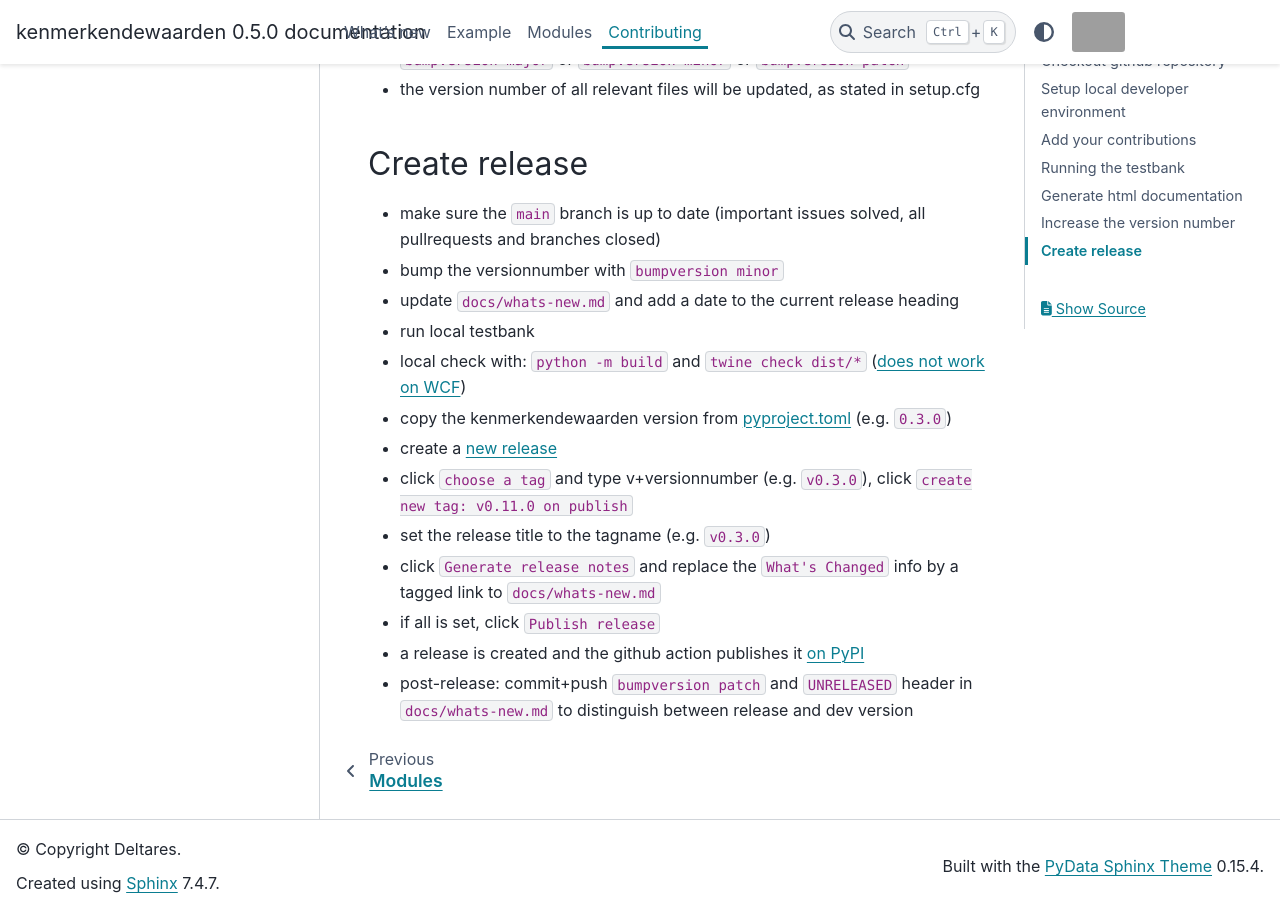
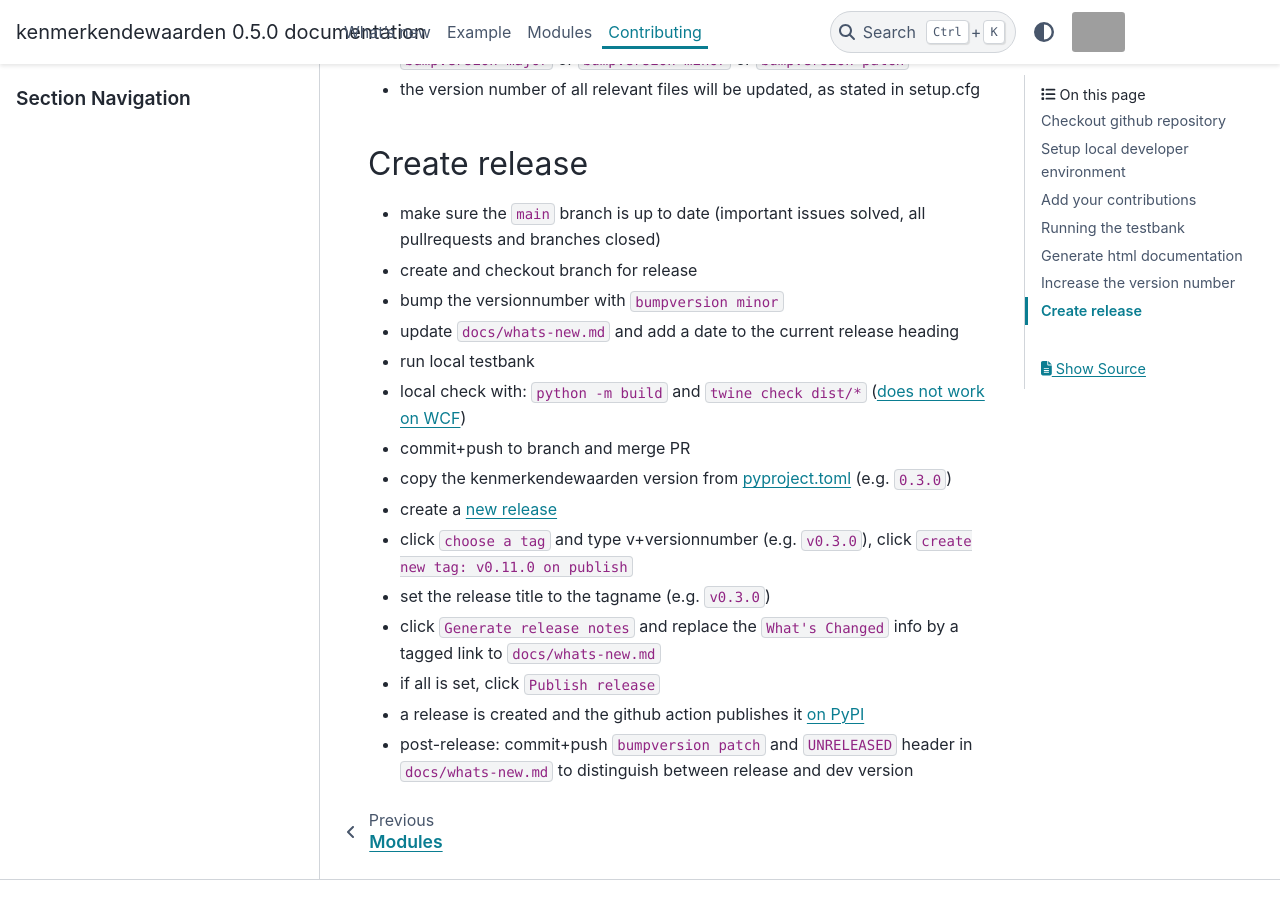
Before and after one commit to Deltares-research/kenmerkendewaarden, a Sphinx documentation site: the page built from docs/CONTRIBUTING.md, in a window 1280 px wide and 900 px high, scrolled down 2720 px. Built offline with Sphinx 7.4.7 and the PyData theme 0.15.4, drawn with Linux system fonts in a browser that asks for light colours; grey boxes are pictures that could not be loaded.

Commit message:
updated contributing

```diff
--- a/docs/CONTRIBUTING.md
+++ b/docs/CONTRIBUTING.md
@@ -62,10 +62,12 @@
 ## Create release
 
 - make sure the ``main`` branch is up to date (important issues solved, all pullrequests and branches closed)
+- create and checkout branch for release
 - bump the versionnumber with ``bumpversion minor``
 - update ``docs/whats-new.md`` and add a date to the current release heading
 - run local testbank
 - local check with: ``python -m build`` and ``twine check dist/*`` ([does not work on WCF](https://github.com/pypa/setuptools/issues/4133))
+- commit+push to branch and merge PR
 - copy the kenmerkendewaarden version from [pyproject.toml](https://github.com/Deltares-research/kenmerkendewaarden/blob/main/pyproject.toml) (e.g. ``0.3.0``)
 - create a [new release](https://github.com/Deltares-research/kenmerkendewaarden/releases/new)
 - click ``choose a tag`` and type v+versionnumber (e.g. ``v0.3.0``), click ``create new tag: v0.11.0 on publish``
```
